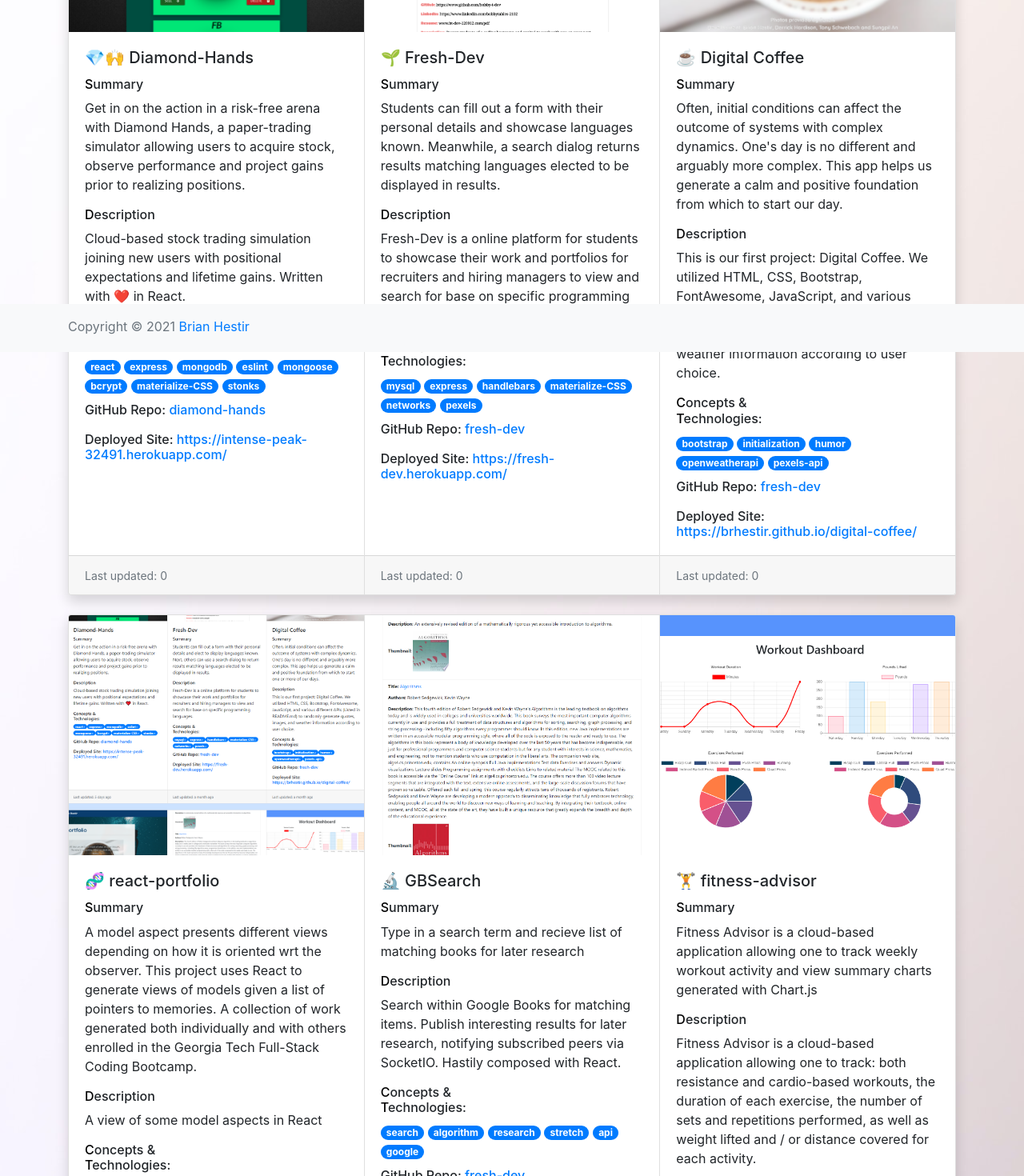
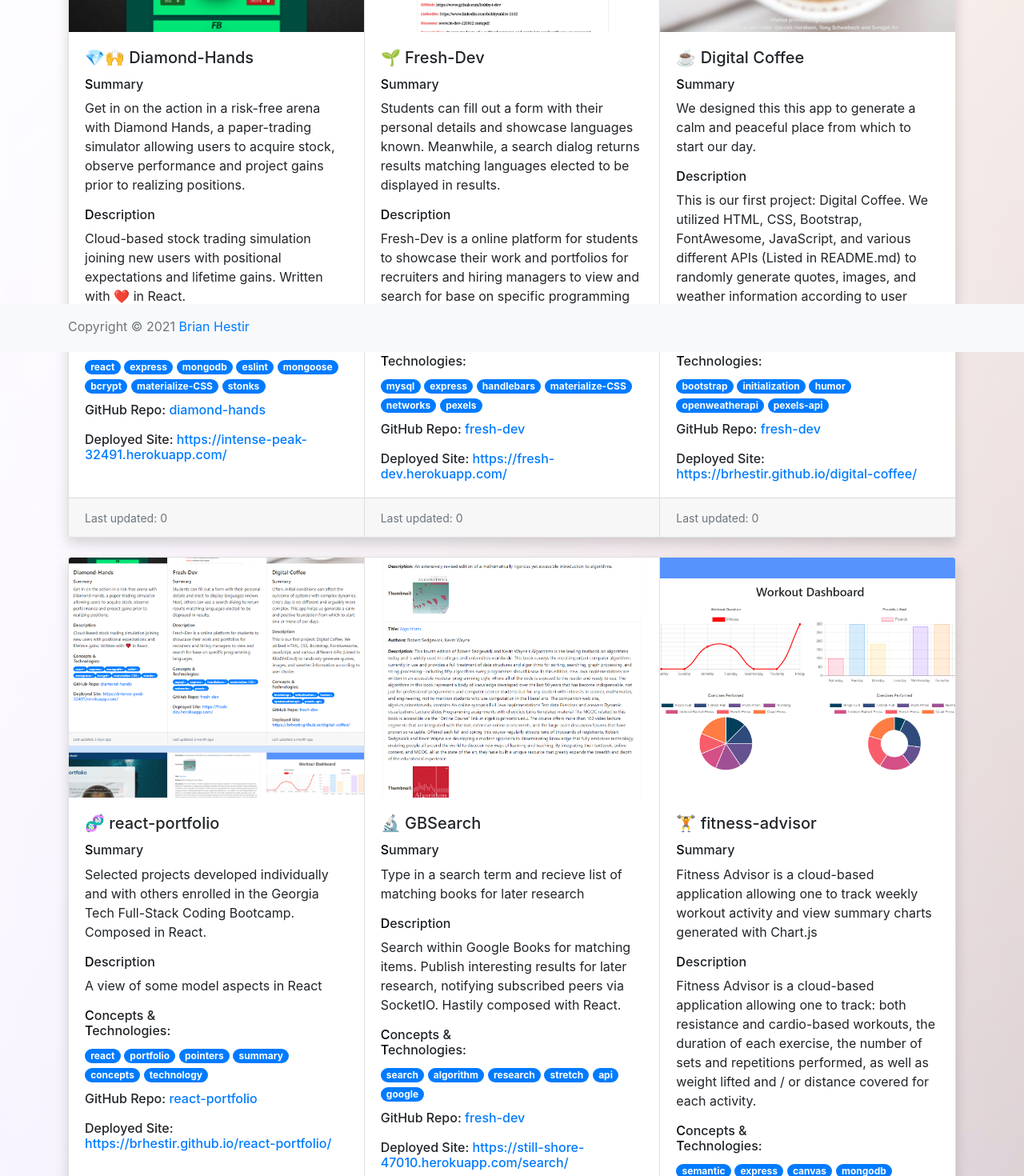
Before and after one commit to brhestir/react-portfolio, a React (Create React App) app: page /#/ in a window 1280 px wide. Shown: the part 360-1830 px from the top of the page at 80% size. Built offline with nearby package versions, Linux system fonts and the light colour scheme; no server answers.

Commit message:
Updated project summaries

```diff
--- a/src/components/ProjectsContainer/ProjectsContainer.jsx
+++ b/src/components/ProjectsContainer/ProjectsContainer.jsx
@@ -41,7 +41,7 @@ const ProjectsContainer = (props) => {
 					repoName="fresh-dev"
 					repo="https://github.com/brhestir/digital-coffee/"
 					site="https://brhestir.github.io/digital-coffee/"
-					summary="Often, initial conditions can affect the outcome of systems with complex dynamics.  One's day is no different and arguably more complex.  This app helps us generate a calm and positive foundation from which to start our day."
+					summary="We designed this this app to generate a calm and peaceful place from which to start our day."
 					conceptsAndTech={["bootstrap", "initialization", "humor", "openweatherapi", "pexels-api"]}
 				/>
 			</div>
@@ -55,7 +55,7 @@ const ProjectsContainer = (props) => {
 					repoName="react-portfolio"
 					repo="https://github.com/brhestir/react-portfolio/"
 					site="https://brhestir.github.io/react-portfolio/"
-					summary="A model aspect presents different views depending on how it is oriented wrt the observer.  This project uses React to generate views of models given a list of pointers to memories.  A collection of work generated both individually and with others enrolled in the Georgia Tech Full-Stack Coding Bootcamp."
+					summary="Selected projects developed individually and with others enrolled in the Georgia Tech Full-Stack Coding Bootcamp.  Composed in React."
 					conceptsAndTech={["react", "portfolio", "pointers", "summary", "concepts", "technology"]}
 				/>
 				<Project
```
